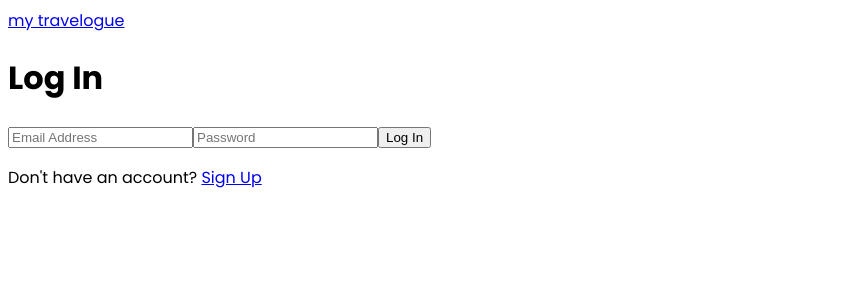
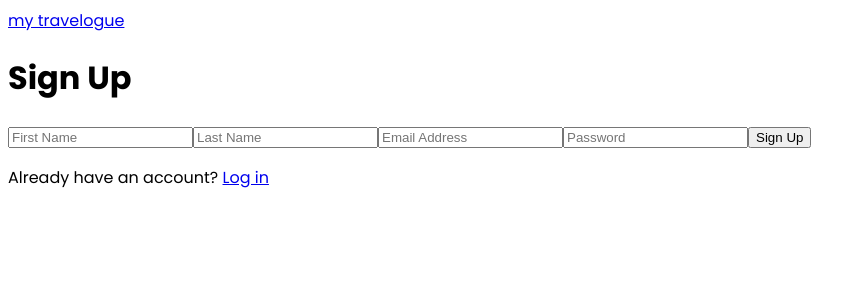
Before and after one commit to kim-jenny5/my-travelogue-frontend, a React (Create React App) app: page /signup in a window 1280 px wide. Shown: the top 300 px of the page, without its empty margins (0-866 px from the left). Built offline with nearby package versions, Linux system fonts and the light colour scheme.

Commit message:
made edits before working on sign up form

```diff
--- a/src/containers/UserContainer.js
+++ b/src/containers/UserContainer.js
@@ -7,6 +7,7 @@ import Home from "../components/Home";
 // import ProfileContainer from "./DashboardContainer";
 import DashboardContainer from "./DashboardContainer";
 import Login from "../components/Login";
+import Signup from "../components/Signup";
 
 // import Signup from "../components/Signup";
 
@@ -30,10 +31,12 @@ class UserContainer extends Component {
 			// return <Redirect to="/dashboard" />;
 			// return <DashboardContainer />;
 			return <Redirect to="/dashboard" />;
-		} else if (this.props.match.path === "/login" || this.props.user === null) {
+		} else if (this.props.match.path === "/login") {
 			// } else if (this.props.match.path === "/login") {
 			// debugger;
 			return <Login />;
+		} else if (this.props.match.path === "/signup") {
+			return <Signup />;
 		}
 		// } else {
 		// 	return <Home />;
```
Also changed, not shown: src/containers/LoginContainer.js (deleted, +0 -27 lines).
